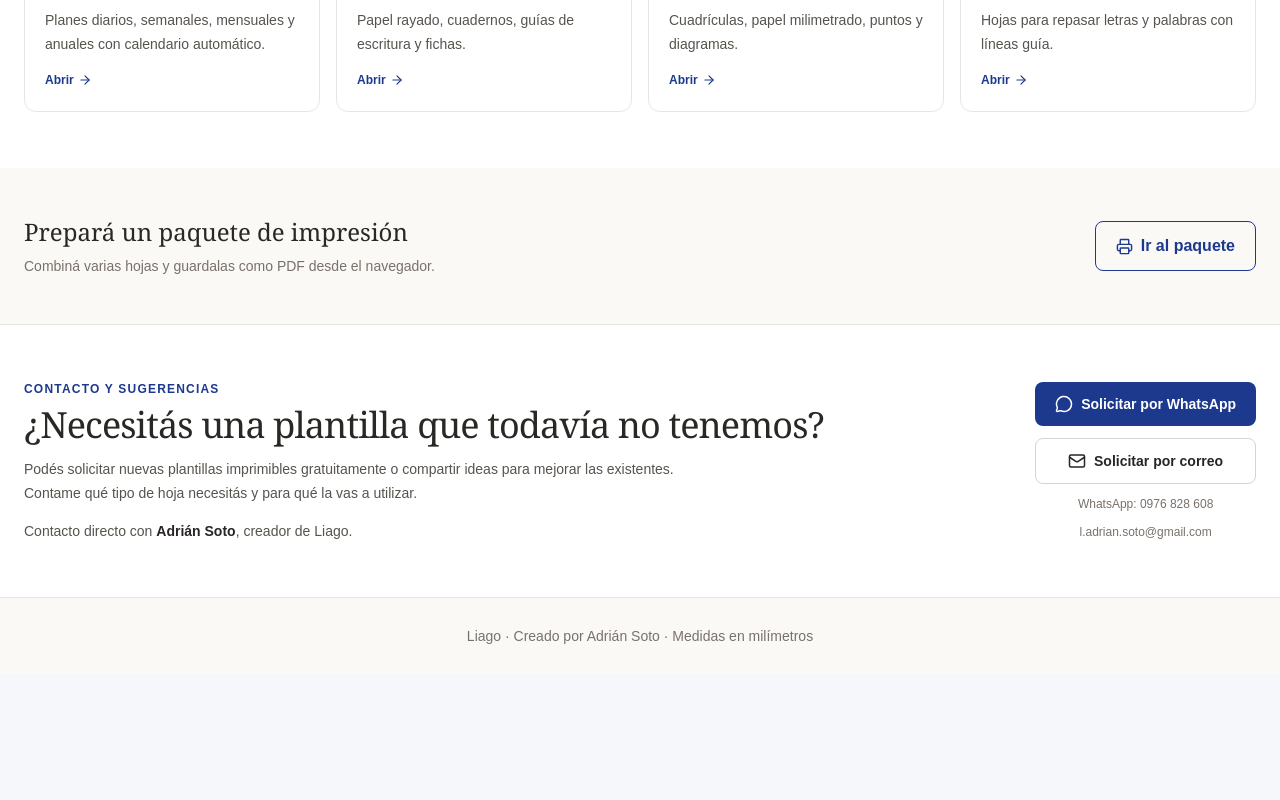
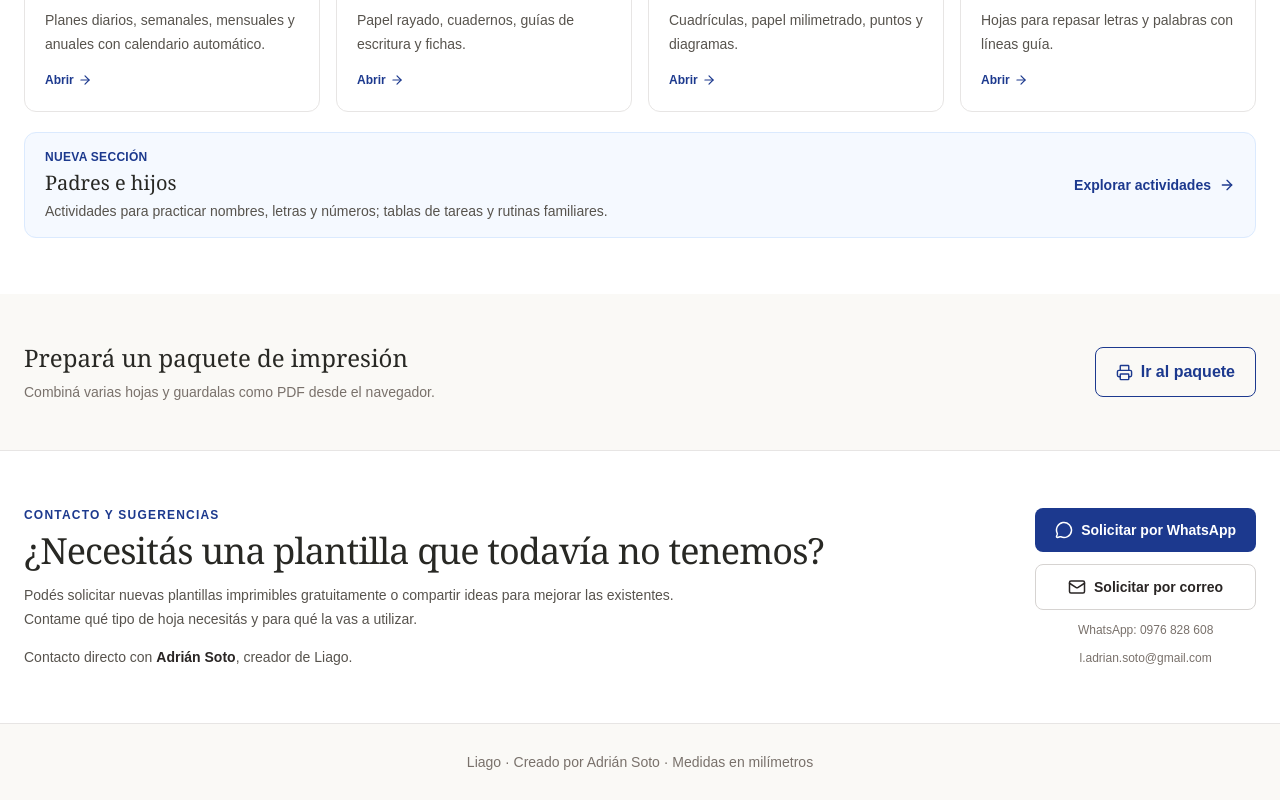
Before and after one commit to soto-cmd/liago, a Next.js app: page /plantillas/inicio in a window 1280 px wide. Shown: the part 1080-1880 px from the top of the page. Before the commit the page ends 1754 px from the top, so only its background shows below. Built offline with nearby package versions, Linux system fonts and the light colour scheme.

Commit message:
feat: descubrir Padres e hijos desde la portada pública de plantillas

```diff
--- a/app/plantillas/inicio/page.tsx
+++ b/app/plantillas/inicio/page.tsx
@@ -45,6 +45,10 @@ export default function InicioPlantillas(){
   <div className="mx-auto max-w-7xl px-6">
    <div className="mb-7 flex flex-wrap items-end justify-between gap-3"><div><p className="mb-2 text-xs uppercase tracking-widest text-blue-800">Catálogo</p><h2 className="font-serif text-3xl">Encontrá tu próxima plantilla</h2></div><Link href="/plantillas/catalogo" className="inline-flex items-center gap-1 text-sm font-semibold text-blue-900">Ver todo <ArrowRight size={15}/></Link></div>
    <div className="grid gap-4 sm:grid-cols-2 lg:grid-cols-4">{sections.map(item=><Link key={item.title} href={item.href} className="group rounded-xl border border-stone-200 p-5 transition hover:border-blue-500 hover:shadow-md"><item.icon className="mb-5 h-7 w-7 text-blue-900"/><h3 className="font-serif text-xl">{item.title}</h3><p className="mt-2 text-sm leading-6 text-stone-600">{item.detail}</p><span className="mt-4 inline-flex items-center gap-1 text-xs font-bold text-blue-900">Abrir <ArrowRight size={14}/></span></Link>)}</div>
+   <Link href="/plantillas/padres-hijos" className="mt-5 flex flex-wrap items-center justify-between gap-4 rounded-xl border border-blue-100 bg-blue-50/60 px-5 py-4 transition hover:border-blue-400">
+    <div><p className="text-xs font-bold uppercase tracking-wide text-blue-900">Nueva sección</p><h3 className="mt-1 font-serif text-xl">Padres e hijos</h3><p className="mt-1 text-sm text-stone-600">Actividades para practicar nombres, letras y números; tablas de tareas y rutinas familiares.</p></div>
+    <span className="inline-flex items-center gap-2 text-sm font-semibold text-blue-900">Explorar actividades <ArrowRight size={16}/></span>
+   </Link>
   </div>
  </section>
  <section className="mx-auto flex max-w-7xl flex-wrap items-center justify-between gap-5 px-6 py-12"><div><h2 className="font-serif text-2xl">Prepará un paquete de impresión</h2><p className="mt-2 text-sm text-stone-500">Combiná varias hojas y guardalas como PDF desde el navegador.</p></div><Link href="/plantillas?panel=paquete" className="inline-flex items-center gap-2 rounded-lg border border-blue-900 px-5 py-3 font-semibold text-blue-900"><Printer size={17}/> Ir al paquete</Link></section>
```
